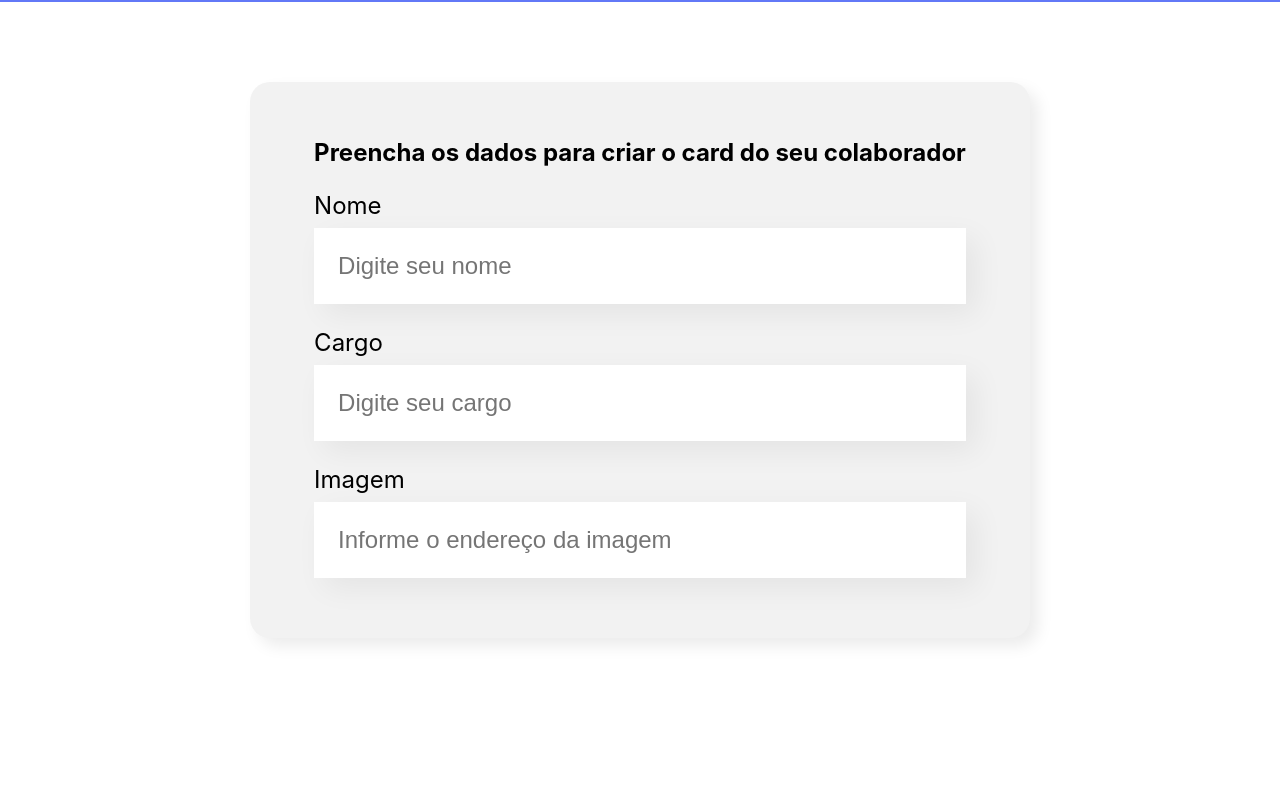
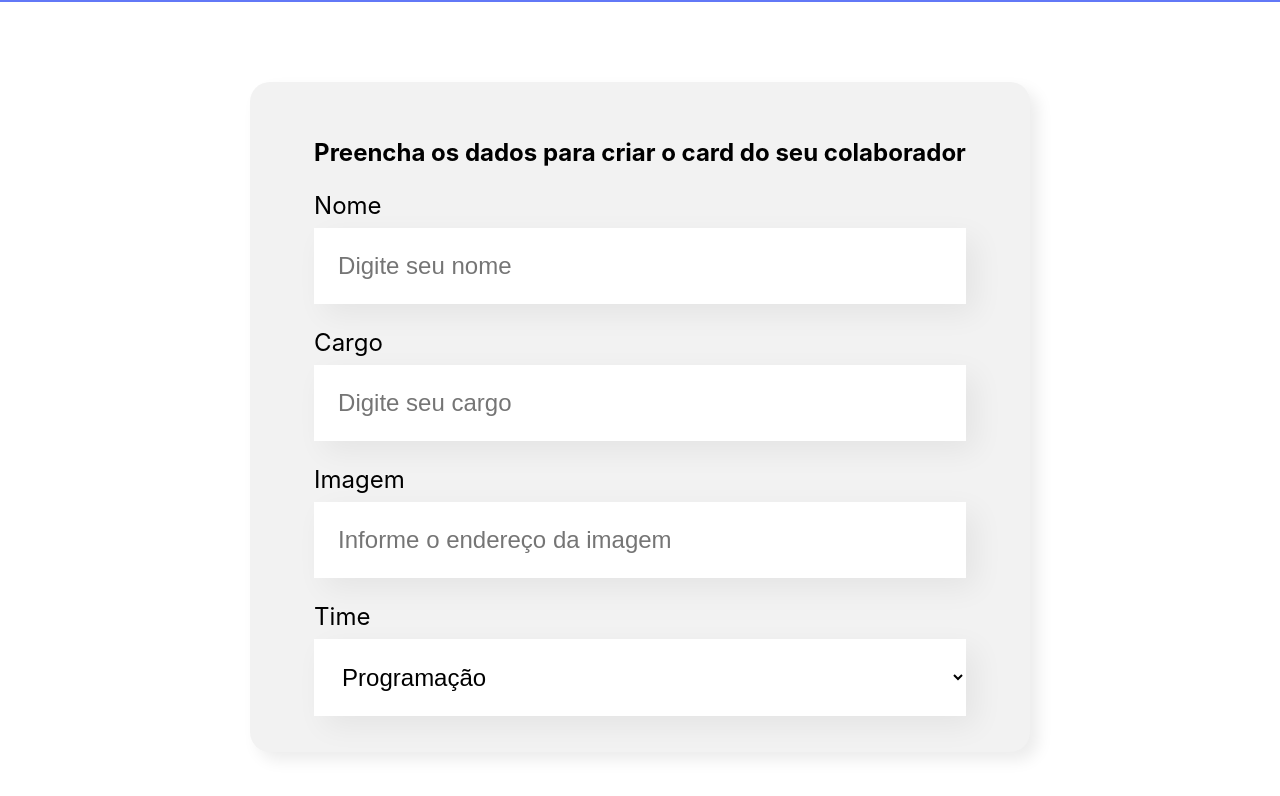
Before and after one commit to GuilFranca/ReactDesenvolvendoJS-Alura, a JavaScript app: page / in a window 1280 px wide. Shown: the part 496-1292 px from the top of the page. Before the commit the page ends 1214 px from the top, so only its background shows below. Built offline with nearby package versions, Linux system fonts and the light colour scheme; the HTML template or start-up script is replaced by a standard one.

Commit message:
Aula 2 - 03 Lista dos times

```diff
--- /dev/null
+++ b/src/components/DropdownList/DropdownList.css
@@ -0,0 +1,17 @@
+.dropdown__list label {
+    display: block;
+    margin-bottom: 8px;
+    font-size: 24px;
+}
+
+.dropdown__list select {
+    background-color: #FFF;
+    box-shadow: 10px 10px 30px rgba(0, 0, 0, 0.06);
+    width: 100%;
+    border: none;
+    font-size: 24px;
+    padding: 24px;
+
+    box-sizing: border-box;
+    /* Tamanho de 100% considerando padding, border */
+}
--- /dev/null
+++ b/src/components/DropdownList/index.js
@@ -0,0 +1,21 @@
+import './DropdownList.css';
+
+const DropdownList = (props) => {
+
+    console.log(props.items);
+
+    return (
+        <div className='dropdown__list'>
+            <label>{props.label}</label>
+            <select>
+                {/* {props.items.map(item => <option>{item}</option>)} */}
+                {props.items.map((item) => {
+                    return <option key={item}>{item}</option>
+                })}
+            </select>
+        </div>
+    )
+
+}
+
+export default DropdownList;
--- a/src/components/Form/index.js
+++ b/src/components/Form/index.js
@@ -1,7 +1,18 @@
 import './Form.css';
 import TextField from '../TextField';
+import DropdownList from '../DropdownList';
 
 const Form = () => {
+
+    const times = [
+        'Programação',
+        'Front-End',
+        'Data Science',
+        'Devops',
+        'UX e Design',
+        'Mobile',
+        'Inovação e Gestão'
+    ]
 
     return (
 
@@ -11,6 +22,7 @@ const Form = () => {
                 <TextField label="Nome" placeholder="Digite seu nome" />
                 <TextField label="Cargo" placeholder="Digite seu cargo" />
                 <TextField label="Imagem" placeholder="Informe o endereço da imagem" />
+                <DropdownList label='Time' items={times}/>
             </form>
         </section>
 
```
